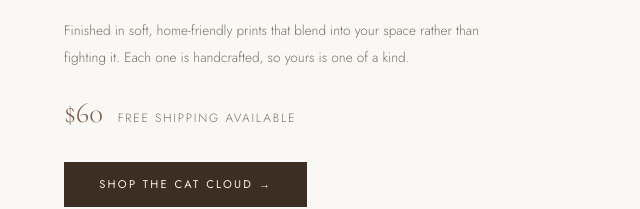
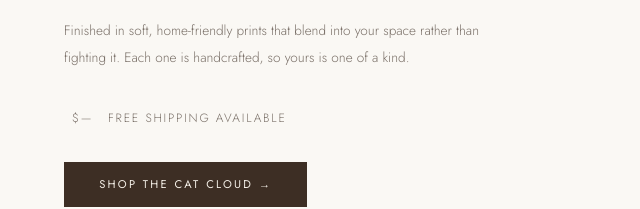
Before and after one commit to alanchin-dev/catscientist, a plain HTML site: page index.html in a window 1280 px wide. Shown: the part 2394-2603 px from the top of the page, 624-1264 px from the left. Drawn offline with nearby package versions, Linux system fonts and the light colour scheme; no server answers.

Commit message:
add google sheet for configurable values

```diff
--- a/index.html
+++ b/index.html
@@ -888,7 +888,7 @@
     <h2 class="reveal">A bed worthy of<br>their <em>noblest</em> naps.</h2>
     <p class="reveal reveal-delay-1">Born from our fabric experiments, the Cat Cloud is a bean bag-style bed engineered with the perfect balance of softness and structure. It holds its shape so your cat always has a defined, cozy haven — not just a flat pillow that collapses under them.</p>
     <p class="reveal reveal-delay-1">Finished in soft, home-friendly prints that blend into your space rather than fighting it. Each one is handcrafted, so yours is one of a kind.</p>
-    <div class="product-price reveal reveal-delay-2">$60 <span>free shipping available</span></div>
+    <div class="product-price reveal reveal-delay-2"><span id="product-price-amount">$—</span> <span>free shipping available</span></div>
     <a href="https://www.californiashopsmall.com/vendor/cat-scientist/" target="_blank" class="btn-primary reveal reveal-delay-2"><span>Shop the Cat Cloud →</span></a>
     <blockquote class="review-quote reveal reveal-delay-3">
       "Looks soft but holds its shape! My 12 lb cat liked it on the first day and has been using it since."
@@ -995,6 +995,16 @@
     nav.style.boxShadow = window.scrollY > 50 ? '0 2px 20px rgba(61,46,36,0.08)' : 'none';
   });
 
+  // Product price
+  fetch('https://docs.google.com/spreadsheets/d/1VQ4hpDb0vzuZtbra_fSpkBtG37w2pSVlge3nttfwziU/export?format=csv&gid=0')
+    .then(r => r.text())
+    .then(text => {
+      const price = parseFloat(text.trim().split('\n').pop());
+      if (Number.isFinite(price)) {
+        document.getElementById('product-price-amount').textContent = '$' + price;
+      }
+    });
+
   // Form submit
   function handleSubmit() {
     const email = document.getElementById('email').value;
```
